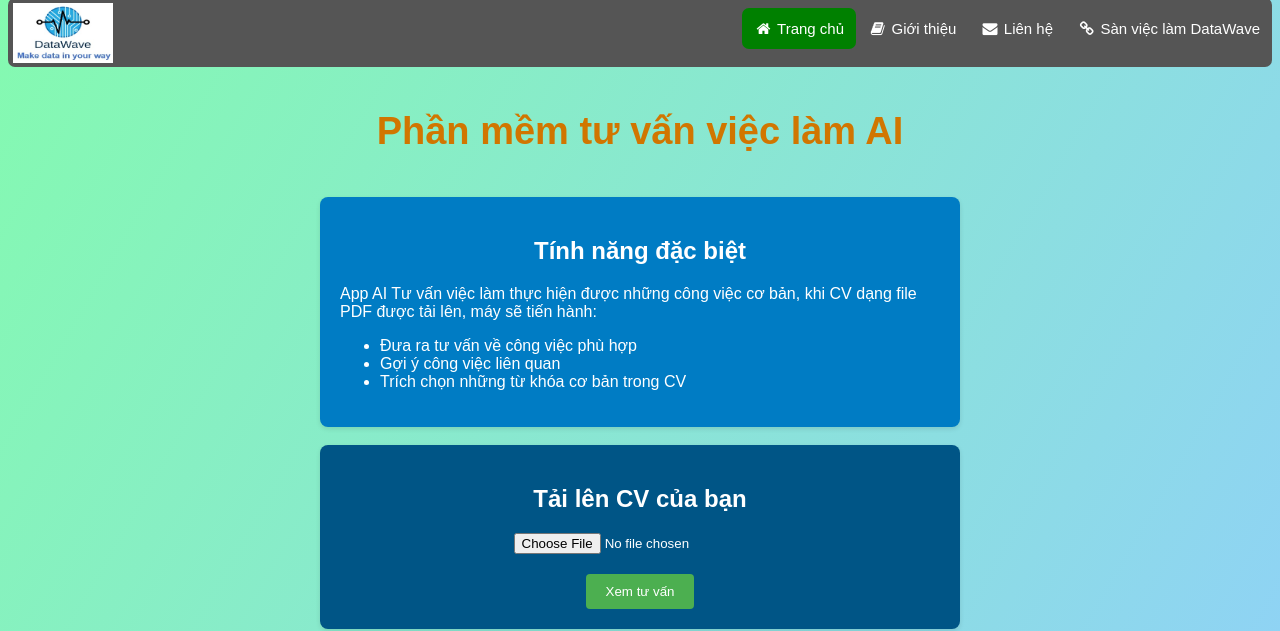
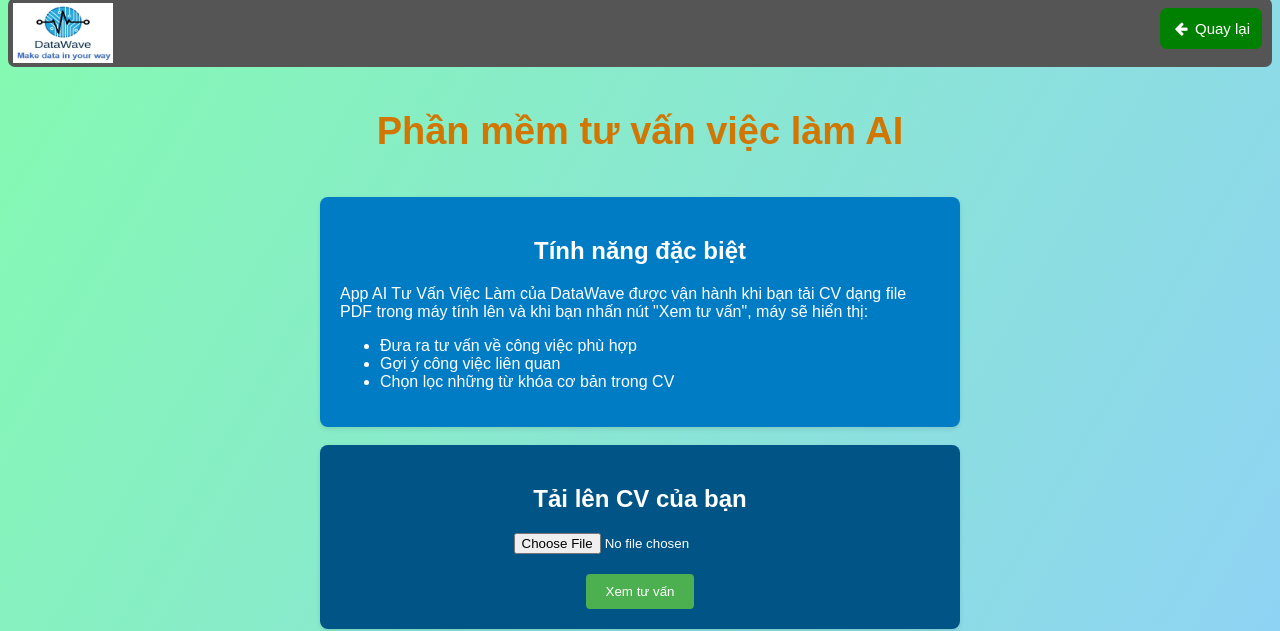
Before and after one commit to trananquan/job-recommendation, a Flask app: page / in a window 1280 px wide. Shown: the top 631 px of the page. Run offline with Flask 2, Linux system fonts and the light colour scheme; parts of the project's set-up code (start-up, migrations or seed data) failed here and were passed over.

Commit message:
Update resume.html

```diff
--- a/templates/resume.html
+++ b/templates/resume.html
@@ -57,10 +57,7 @@
 <div class="navbar" style="width: 100%; border-radius: 7px">
 
      <img class="logo" src="static\logo.png" alt="Image">
-    <a href="https://vieclamdatawave.com/"><i class="fa fa-fw fa-link"></i> Sàn việc làm DataWave</a>
-   <a href="https://vieclamdatawave.com/contact.php"><i class="fa fa-fw fa-envelope"></i> Liên hệ</a>
-  <a href="https://vieclamdatawave.com/#about"><i class="fa fa-fw fa-book"></i> Giới thiệu</a>
-  <a class="active" href="#"><i class="fa fa-fw fa-home"></i> Trang chủ </a>
+    <a class="active" href="https://vieclamdatawave.com/" style="margin-right: 10px"><i class="fa fa-fw fa-arrow-left"></i> Quay lại</a>
 </div>
 
 <body>
@@ -69,11 +66,11 @@
     <br>
     <div class="container" style="background:#007cc4; color:white;">
         <h2 class="text center" style="text-align: center">Tính năng đặc biệt</h2>
-        <p>App AI Tư vấn việc làm thực hiện được những công việc cơ bản, khi CV dạng file PDF được tải lên, máy sẽ tiến hành:</p>
+        <p>App AI Tư Vấn Việc Làm của DataWave được vận hành khi bạn tải CV dạng file PDF trong máy tính lên và khi bạn nhấn nút "Xem tư vấn", máy sẽ hiển thị:</p>
         <ul>
             <li>Đưa ra tư vấn về công việc phù hợp</li>
             <li>Gợi ý công việc liên quan</li>
-            <li>Trích chọn những từ khóa cơ bản trong CV</li>
+            <li>Chọn lọc những từ khóa cơ bản trong CV</li>
         </ul>
     </div>
     <br>
```
